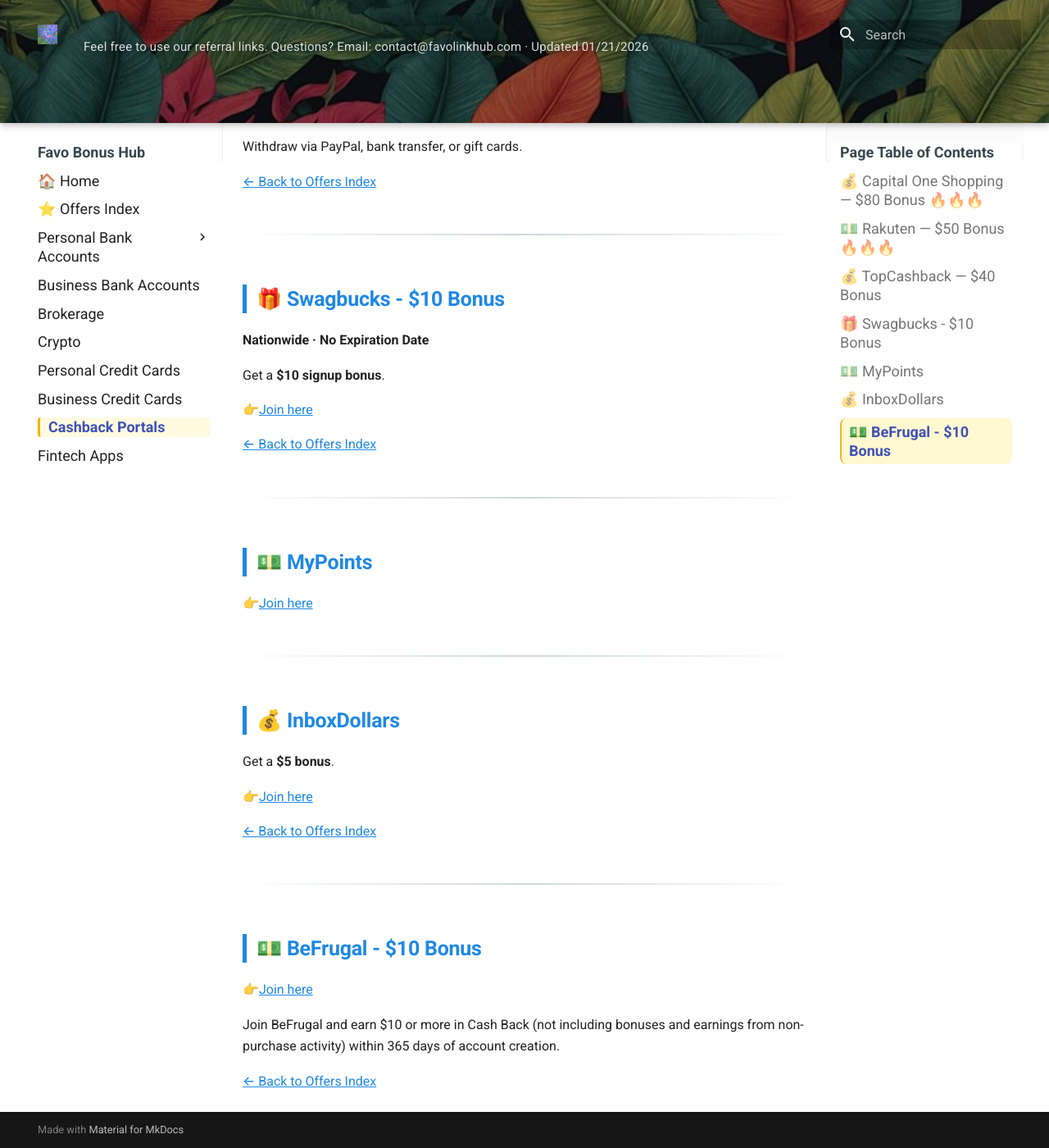
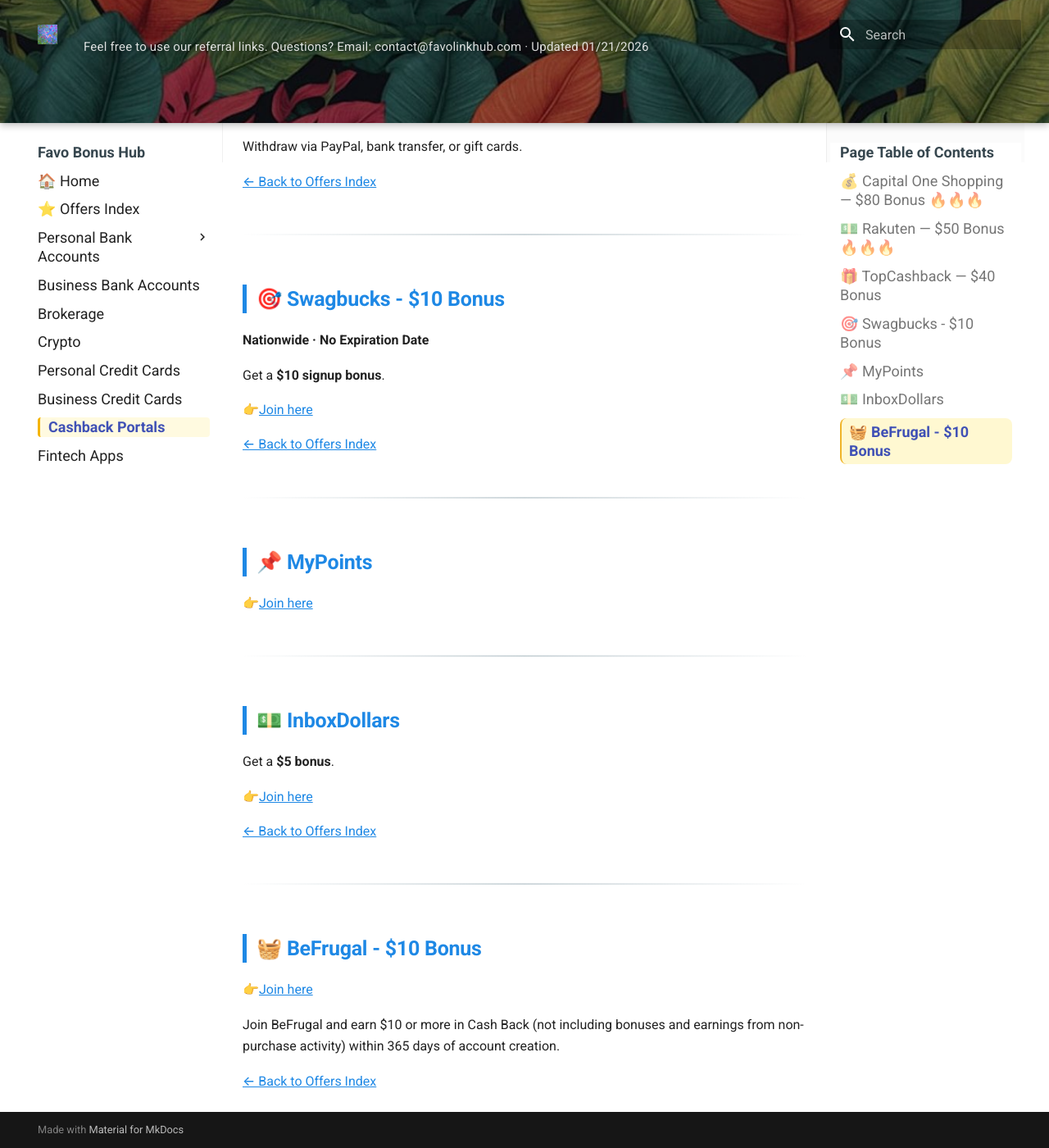
Before and after one commit to whispersofzephyr/favolinkhub-site, an MkDocs documentation site: the page built from docs/shopping-portals.md, in a window 1280 px wide and 1400 px high, scrolled down 1992 px. Shown: the whole window at 82% size. Built offline with MkDocs 1.6.1 and Material for MkDocs 9.7.7, drawn with Linux system fonts in a browser that asks for light colours; some of the changed text lies outside the part shown.

```diff
--- a/docs/shopping-portals.md
+++ b/docs/shopping-portals.md
@@ -54,7 +54,7 @@ Earn a **$50 Cash Back bonus** after a qualifying purchase.
 ---
 
 <a id="sp-topcashback"></a>
-## 💰 TopCashback — $40 Bonus
+## 🎁 TopCashback — $40 Bonus
 **Nationwide · Expires: 12/08/2025**
 
 👉[Join here](https://www.topcashback.com/ref/favonianzs)
@@ -73,7 +73,7 @@ Withdraw via PayPal, bank transfer, or gift cards.
 ---
 
 <a id="sp-swagbucks"></a>
-## 🎁 Swagbucks - $10 Bonus
+## 🎯 Swagbucks - $10 Bonus
 **Nationwide · No Expiration Date**
 
 Get a **$10 signup bonus**.
@@ -85,14 +85,14 @@ Get a **$10 signup bonus**.
 ---
 
 <a id="sp-mypoints"></a>
-## 💵 MyPoints
+## 📌 MyPoints
 
 👉[Join here](https://www.mypoints.com/?rb=201770842)
 
 ---
 
 <a id="sp-inboxdollars"></a>
-## 💰 InboxDollars
+## 💵 InboxDollars
 
 Get a **$5 bonus**.
 
@@ -103,7 +103,7 @@ Get a **$5 bonus**.
 ---
 
 <a id="sp-befrugal"></a>
-## 💵 BeFrugal - $10 Bonus
+## 🧺 BeFrugal - $10 Bonus
 
 👉[Join here](https://www.befrugal.com/rs/NOHOQKN/)
 
```
